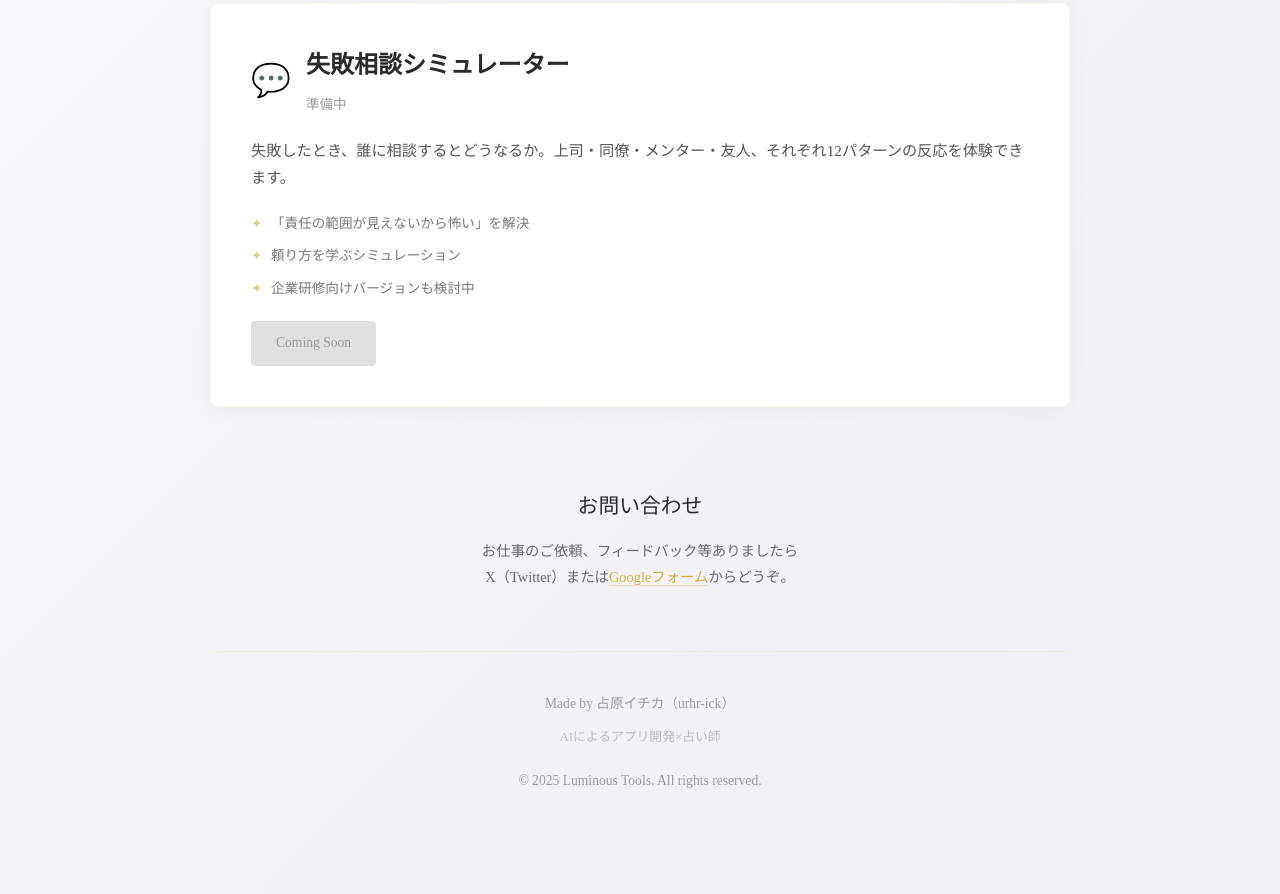
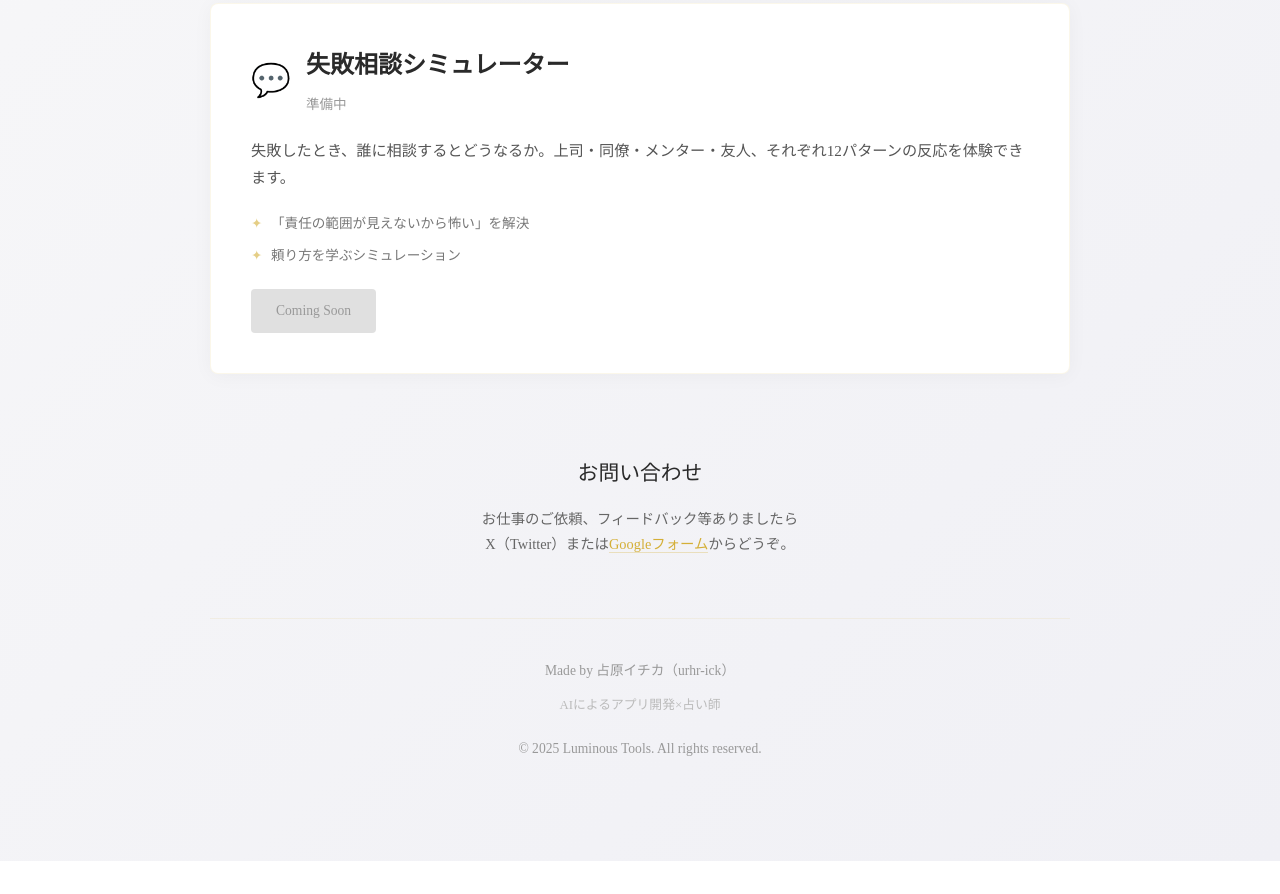
Before and after one commit to hinoe104/portfolio, a plain HTML site: page index.html in a window 1280 px wide. Shown: the part 1354-2248 px from the top of the page. After the commit the page ends 2215 px from the top, so only its background shows below. Drawn offline with nearby package versions, Linux system fonts and the light colour scheme.

Commit message:
Remove feature mention for corporate training version

```diff
--- a/index.html
+++ b/index.html
@@ -293,7 +293,6 @@
                 <div class="tool-features">
                     <div class="feature">「責任の範囲が見えないから怖い」を解決</div>
                     <div class="feature">頼り方を学ぶシミュレーション</div>
-                    <div class="feature">企業研修向けバージョンも検討中</div>
                 </div>
                 <a href="#" class="tool-link coming-soon">Coming Soon</a>
             </article>
```
